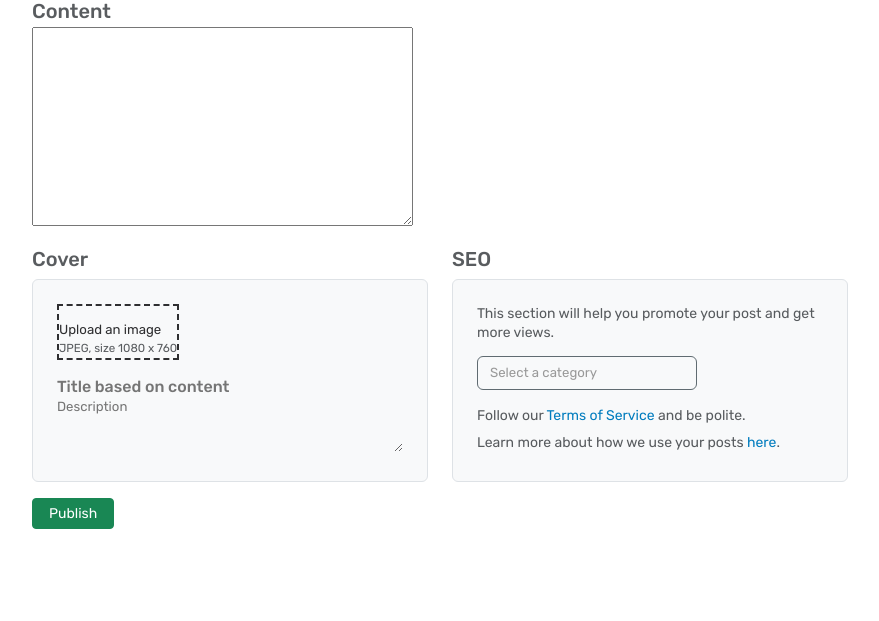
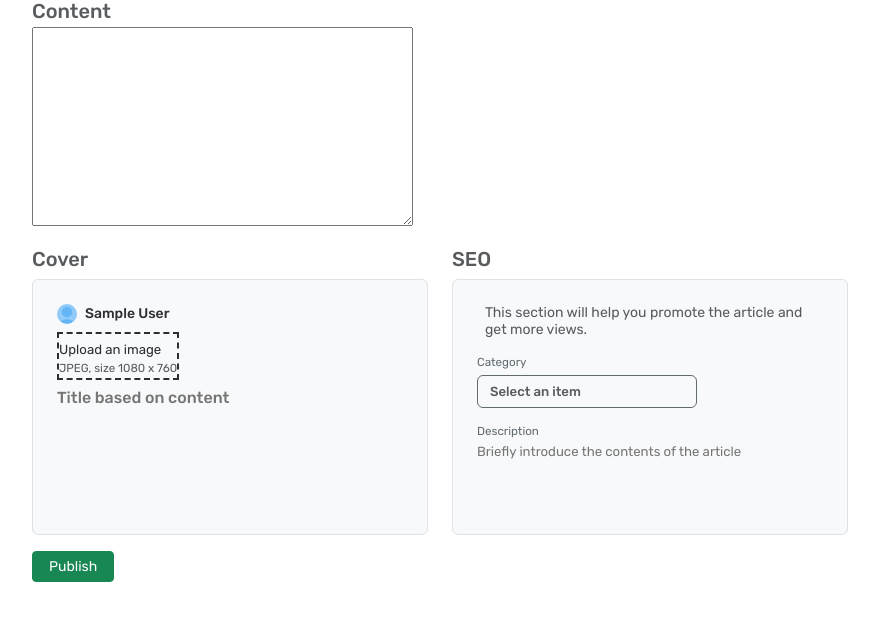
Before and after one commit to zobweyt/curiouse, a Django app: page /articles/new/ in a window 1280 px wide. Shown: the part 72-693 px from the top of the page, without its empty margins (200-1079 px from the left). Run offline with Django 4.2, Linux system fonts and the light colour scheme; the visitor is signed in with stand-in values (Sample User, id 1); data that the repository does not hold is empty; style sheets or scripts are compiled from the project's sources; some libraries are stand-ins or nearby versions.

Commit message:
DASDSASDA

```diff
--- a/masonex/apps/accounts/templates/accounts/profile_update_security_form.html
+++ b/masonex/apps/accounts/templates/accounts/profile_update_security_form.html
@@ -5,7 +5,7 @@
     <legend class="mb-1 fs-5">{{ title }}</legend>
     {% for field in form %}
     <div class="mb-2">
-        <label for="{{ field.id_for_label }}" class="form-label mb-0 fs-sm text-muted">{{ field.label }}</label>
+        <label for="{{ field.id_for_label }}" class="form-label">{{ field.label }}</label>
         {{ field }}
     </div>
     {% endfor %}
--- a/masonex/apps/accounts/views.py
+++ b/masonex/apps/accounts/views.py
@@ -44,7 +44,7 @@ class ProfileUpdateView(ProfileUpdateMixin, UpdateView):
         return self.request.user
 
     def get_title(self):
-        return 'Profile'
+        return 'Customize profile'
 
 
 class UserEmailChangeView(ProfileSecurityUpdateMixin, FormView):
--- a/masonex/apps/articles/forms.py
+++ b/masonex/apps/articles/forms.py
@@ -6,14 +6,17 @@ from articles.models import Article, Category
 
 
 class ArticleEditorForm(forms.ModelForm):
-    title = forms.CharField(widget=forms.TextInput(attrs={
+    title = forms.CharField(widget=forms.Textarea(attrs={
+        'rows': 3,
         'placeholder': 'Title based on content',
-        'class': 'form-inline-control bg-light fw-medium fs-6',
+        'class': 'form-inline-control bg-light lh-sm fw-medium fs-6',
+        'style': 'resize: none;'
     }))
     description = forms.CharField(widget=forms.Textarea(attrs={
-        'rows': 3,
-        'placeholder': 'Description',
-        'class': 'form-inline-control bg-light',
+        'rows': 4,
+        'placeholder': 'Briefly introduce the contents of the article',
+        'class': 'form-inline-control bg-light lh-sm text-arsenic',
+        'style': 'resize: none;'
     }))
     category = forms.ModelChoiceField(
         queryset=Category.objects.only('name'),
@@ -21,7 +24,7 @@ class ArticleEditorForm(forms.ModelForm):
         help_text='Choose the most appropriate category for your article.',
         widget=forms.Select(attrs={
             'class': 'selectpicker mb-3',
-            'title': 'Select a category',
+            'title': 'Select an item',
             'data-live-search': 'true',
             'data-size': 5,
         }),
--- a/masonex/apps/articles/static/articles/scss/pages/_post_editor.scss
+++ b/masonex/apps/articles/static/articles/scss/pages/_post_editor.scss
@@ -1,3 +1,9 @@
+#thumbnail img {
+    width: 212px;
+    height: 132px;
+    object-fit: cover;
+}
+
 [data-editorjs-textarea] {
     display: none !important;
 }
--- a/masonex/apps/articles/templates/articles/article_editor.html
+++ b/masonex/apps/articles/templates/articles/article_editor.html
@@ -12,30 +12,45 @@
                 {{ form.body }}
             </section>
             <div class="row mb-3">
-                <section class="col-12 col-lg-6">
+                <section class="col-12 col-lg-6 d-flex flex-column">
                     <h2 class="text-muted fs-5 fw-medium">Cover</h2>
-                    <div class="p-4 bg-light rounded border">
-                        <label for="{{ form.thumbnail.id_for_label }}" class="mb-3">
-                            <div id="thumbnail">
+                    <div class="p-4 bg-light rounded border flex-fill h-lg-100">
+                        <div class="d-flex align-items-center gap-1 mb-2">
+                            {% include 'includes/user_avatar.html' with user=request.user style='width: 1.25rem;' class='me-1 rounded-circle' %}
+                            <p class="article-listing__author fw-medium mb-0">{{ request.user.get_full_name }}</p>
+                        </div>
+                        <label for="{{ form.thumbnail.id_for_label }}" class="mb-2">
+                            <div id="thumbnail" class="scale-in cursor-pointer">
+                                {% if object %}
+                                <img src="{{ object.thumbnail.url }}" class="rounded" alt="Thumbnail" loading="lazy">
+                                {% else %}
                                 <div class="border-dashed border-dark image-upload">
-                                    <i class="ti ti-upload text-muted fs-4"></i>
-                                    <figcaption class="mb-0 lh-sm fs-md mt-3">Upload an image</figcaption>
+                                    <i class="ti ti-upload text-arsenic fs-4"></i>
+                                    <p class="mb-0 lh-sm fs-md mt-2">Upload an image</p>
                                     <small class="text-muted lh-sm fs-sm">JPEG, size 1080 x 760</small>
                                 </div>
+                                {% endif %}
                             </div>
                             {{ form.thumbnail }}
                         </label>
                         {{ form.title }}
-                        {{ form.description }}
                     </div>
                 </section>
                 <section class="col-12 col-lg-6 mt-3 mt-md-0 d-flex flex-column">
                     <h2 class="text-muted fs-5 fw-medium">SEO</h2>
                     <div class="p-4 bg-light rounded border flex-fill h-lg-100">
-                        <p class="text-muted">This section will help you promote your post and get more views.</p>
-                        {{ form.category }}
-                        <p class="mb-2 text-muted">Follow our <a href="#" class="link">Terms of Service</a> and be polite.</p>
-                        <p class="mb-0 text-muted">Learn more about how we use your posts <a href="#" class="link">here</a>.</p>
+                        <div class="d-flex align-items-center gap-2 mb-3 text-muted">
+                            <i class="ti ti-chart-dots fs-5"></i>
+                            <p class="mb-0 lh-sm">This section will help you promote the article and get more views.</p>
+                        </div>
+                        <div class="d-flex flex-column gap-1">
+                            <label for="{{ form.category.id_for_label }}" class="form-label">{{ form.category.label }}</label>
+                            {{ form.category }}
+                        </div>
+                        <div class="d-flex flex-column gap-1">
+                            <label for="{{ form.description.id_for_label }}" class="form-label">{{ form.description.label }}</label>
+                            {{ form.description }}
+                        </div>
                     </div>
                 </section>
             </div>
--- a/masonex/apps/articles/templates/articles/includes/article_listing.html
+++ b/masonex/apps/articles/templates/articles/includes/article_listing.html
@@ -16,10 +16,10 @@
 {% include 'includes/pagination.html' %}
 {% else %}
 <section>
-    <img src="{% static 'dist/images/404.svg' %}" alt="404" class="w-3 overflow-hidden">
+    <img src="{% static 'images/404.svg' %}" alt="404" class="w-3 overflow-hidden">
     <hgroup>
         <h1 class="fs-4 mt-3">Woops! We cannot find any articles.</h1>
-        <a href="{% url 'article_create' %}" class="btn btn-sm btn-outline-primary">Create an article</a>
+        <a href="{% url 'articles:article_create' %}" class="btn btn-sm btn-outline-primary">Create an article</a>
     </hgroup>
 </section>
 {% endif %}
--- a/masonex/masonex/settings/base.py
+++ b/masonex/masonex/settings/base.py
@@ -9,9 +9,9 @@ load_dotenv()
 
 BASE_DIR = Path(__file__).resolve().parent.parent.parent
 
+SECRET_KEY = os.getenv('SECRET_KEY')
+
 sys.path.insert(0, os.path.join(BASE_DIR, 'apps'))
-
-SECRET_KEY = os.getenv('SECRET_KEY')
 
 INSTALLED_APPS = [
     'django.contrib.admin',
--- a/masonex/static/js/main.js
+++ b/masonex/static/js/main.js
@@ -61,5 +61,6 @@ $(document).ready(function() {
 
     $('.bs-searchbox').find('.form-control').addClass('form-control-sm');
     $('.bs-searchbox').find('.form-control').attr('placeholder', 'Filter');
+    $('.filter-option-inner-inner').addClass('text-muted fw-medium')
     $('.bs-searchbox').addClass('mb-1');
 });
```
Also changed, not shown: masonex/apps/articles/templates/articles/article_detail.html (+4 -4 lines), masonex/apps/articles/templates/articles/author_detail.html (+8 -6 lines).
